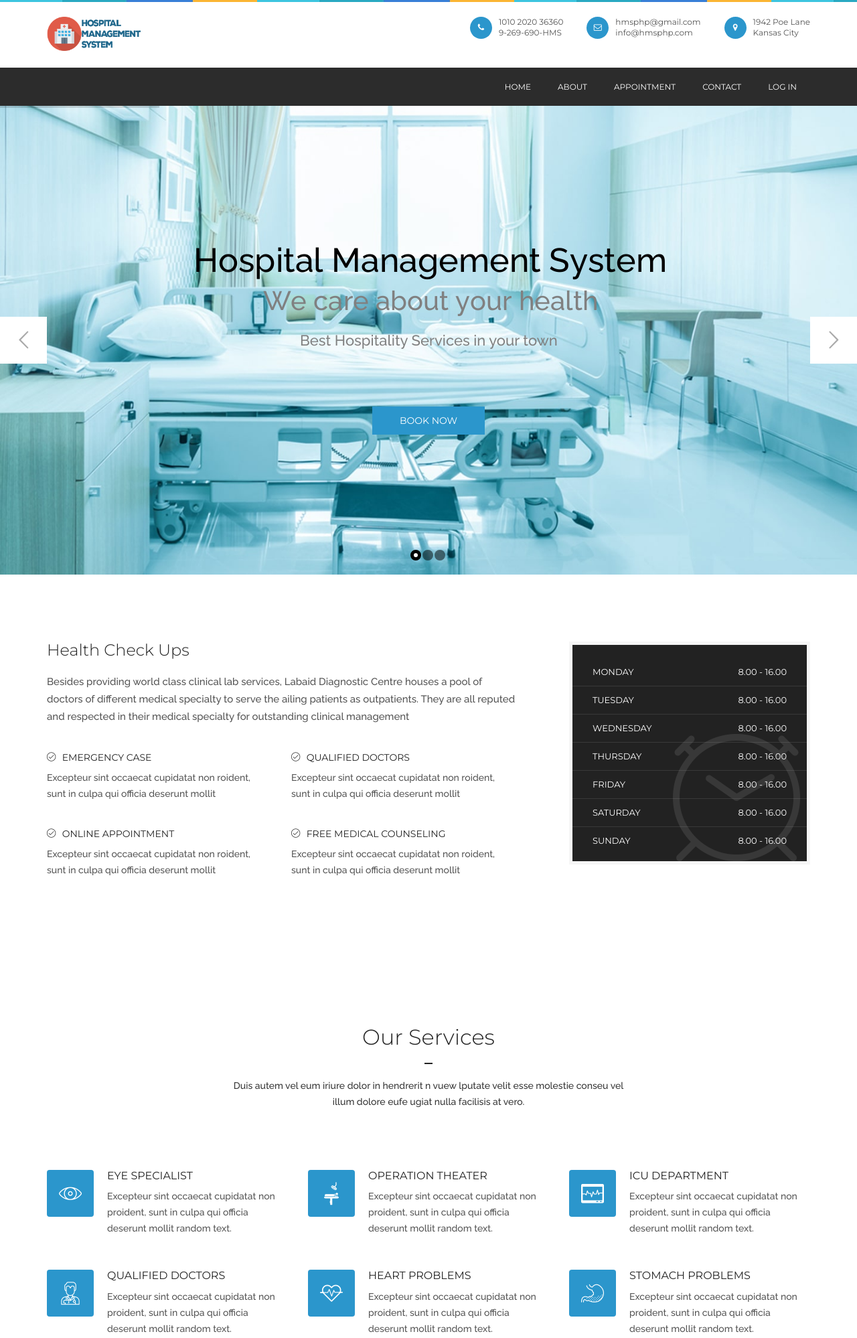
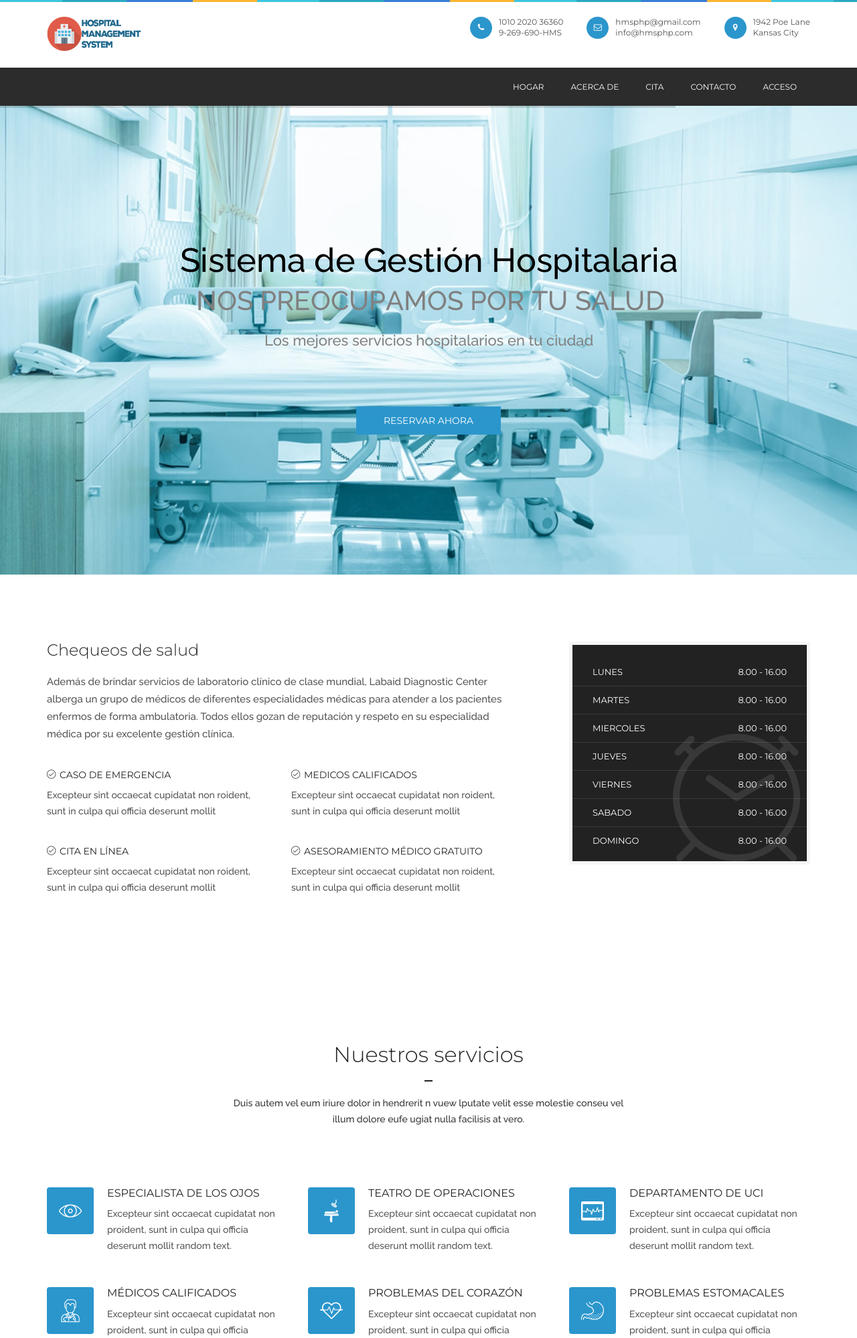
Before and after one commit to EdwinEc09/proyecto-final-php, a PHP site: page / in a window 1280 px wide. Shown: the top 1998 px of the page at 67% size. Run offline with PHP 8.4, Linux system fonts and the light colour scheme; some libraries are stand-ins or nearby versions.

Commit message:
Cambios pp

```diff
--- a/hospital-management/admin.php
+++ b/hospital-management/admin.php
@@ -43,7 +43,7 @@
 
 <div class="container-fluid">
 	<div class="block-header">
-		<h2 class="text-center"> Add New Admin </h2>
+		<h2 class="text-center"> Addsss New Admin </h2>
 	</div>
 	<div class="row clearfix">
 		<div class="col-lg-12 col-md-12 col-sm-12 col-xs-12">
--- a/hospital-management/footer.php
+++ b/hospital-management/footer.php
@@ -4,12 +4,9 @@
 
       <!-- Support -->
       <div class="col-sm-7">
-        <h6>About Us</h6>
+        <h6>SOBRE NOSOTROS</h6>
         <div class="about-foot">
-          <p>A concern of Care and Cure Group is the only multi-disciplinary super-specialty tertiary care hospital in
-            Bangladesh, confidently providing comprehensive health care with the latest medical, surgical and diagnostic
-            facilities. These services are provided by expert medical professionals, skilled nurses and technologists
-            using state-of-the-art technology. </p>
+          <p>Una preocupación de Care and Cure Group es el único hospital multidisciplinario de atención terciaria de superespecialidad en Bangladesh, que brinda con confianza atención médica integral con las últimas instalaciones médicas, quirúrgicas y de diagnóstico. Estos servicios son brindados por profesionales médicos expertos, enfermeras calificadas y tecnólogos que utilizan tecnología de punta.</p>
         </div>
       </div>
 
@@ -18,7 +15,7 @@
       <!-- Conatct -->
       <div class="col-sm-5">
         <div class="con-info">
-          <h6>Contact Us</h6>
+          <h6>CONTÁCTENOS</h6>
           <p>1942 Poe Lane, Kansas City</p>
           <ul>
             <li class="mobile">
--- a/hospital-management/header.php
+++ b/hospital-management/header.php
@@ -90,16 +90,15 @@
         <!-- NAV -->
         <div class="collapse navbar-collapse navbar-right" id="nav-open-btn">
           <ul class="nav">
-            <li> <a href="index.php">Home </a></li>
-            <li><a href="about.php">About</a></li>
-            <li><a href="patientappointment.php">Appointment </a></li>
-            <li><a href="contact.php">Contact </a></li>
-            <li class="dropdown"> <a href="#" class="dropdown-toggle" data-toggle="dropdown">Log In </a>
+            <li> <a href="index.php">HOGAR </a></li>
+            <li><a href="about.php">ACERCA DE</a></li>
+            <li><a href="patientappointment.php">CITA </a></li>
+            <li><a href="contact.php">CONTACTO</a></li>
+            <li class="dropdown"> <a href="#" class="dropdown-toggle" data-toggle="dropdown">ACCESO</a>
               <ul class="dropdown-menu multi-level" style="display: none;">
-                <li><a href="adminlogin.php">Admin</a></li>
+                <li><a href="adminlogin.php">Administracion</a></li>
                 <li><a href="doctorlogin.php">Doctor</a></li>
-                <li><a href="patientlogin.php">Patient </a></li>
-
+                <li><a href="patientlogin.php">Paciente</a></li>
               </ul>
             </li>
           </ul>
--- a/hospital-management/index.php
+++ b/hospital-management/index.php
@@ -23,7 +23,7 @@
                 data-elementdelay="0.03"
                 data-endelementdelay="0.4"
                 data-endspeed="300"
-                style="z-index: 5; font-size:50px; font-weight:500; color:black;  max-width: auto; max-height: auto; white-space: nowrap;">Hospital Management System</div>
+                style="z-index: 5; font-size:50px; font-weight:500; color:black;  max-width: auto; max-height: auto; white-space: nowrap;">Sistema de Gestión Hospitalaria</div>
 
             <!-- LAYER NR. 2 -->
             <div class="tp-caption sfr tp-resizeme"
@@ -37,7 +37,7 @@
                 data-elementdelay="0.03"
                 data-endelementdelay="0.1"
                 data-endspeed="300"
-                style="z-index: 6; font-size:40px; color:gray; font-weight:500; white-space: nowrap;">We care about your health </div>
+                style="z-index: 6; font-size:40px; color:gray; font-weight:500; white-space: nowrap;">NOS PREOCUPAMOS POR TU SALUD</div>
 
             <!-- LAYER NR. 3 -->
             <div class="tp-caption sfb tp-resizeme"
@@ -51,7 +51,7 @@
                 data-elementdelay="0.1"
                 data-endelementdelay="0.1"
                 data-endspeed="300"
-                style="z-index: 7;  font-size:22px; color:gray; font-weight:500; max-width: auto; max-height: auto; white-space: nowrap;">Best Hospitality Services in your town</div>
+                style="z-index: 7;  font-size:22px; color:gray; font-weight:500; max-width: auto; max-height: auto; white-space: nowrap;">Los mejores servicios hospitalarios en tu ciudad</div>
 
             <!-- LAYER NR. 4 -->
             <div class="tp-caption lfb tp-resizeme scroll"
@@ -64,7 +64,7 @@
                 data-endelementdelay="0.1"
                 data-endspeed="300"
                 data-scrolloffset="0"
-                style="z-index: 8;"><a href="#." class="btn">Book Now</a> </div>
+                style="z-index: 8;"><a href="#." class="btn">Reservar ahora</a> </div>
           </li>
 
           <!-- SLIDE  -->
@@ -84,7 +84,7 @@
                 data-elementdelay="0.03"
                 data-endelementdelay="0.4"
                 data-endspeed="300"
-                style="z-index: 5; font-size:40px; font-weight:500; color:#000;  max-width: auto; max-height: auto; white-space: nowrap;">Best Diagnostic Centre </div>
+                style="z-index: 5; font-size:40px; font-weight:500; color:#000;  max-width: auto; max-height: auto; white-space: nowrap;">Mejor centro de diagnóstico</div>
 
             <!-- LAYER NR. 2 -->
             <div class="tp-caption sfr tp-resizeme"
@@ -98,7 +98,7 @@
                 data-elementdelay="0.03"
                 data-endelementdelay="0.4"
                 data-endspeed="300"
-                style="z-index: 5; font-size:55px; font-weight:500; color:#000;  max-width: auto; max-height: auto; white-space: nowrap;">Care And Cure</div>
+                style="z-index: 5; font-size:55px; font-weight:500; color:#000;  max-width: auto; max-height: auto; white-space: nowrap;">Cuidado y cura</div>
 
             <!-- LAYER NR. 3 -->
             <div class="tp-caption sfb tp-resizeme"
@@ -112,7 +112,7 @@
                 data-elementdelay="0.1"
                 data-endelementdelay="0.1"
                 data-endspeed="300"
-                style="z-index: 7; font-size:16px; color:#000; font-weight:500; line-height:26px; max-width: auto; max-height: auto; white-space: nowrap;">Improved diagnostic performance and heightened satisfaction of patients <br> and physicians delight.</div>
+                style="z-index: 7; font-size:16px; color:#000; font-weight:500; line-height:26px; max-width: auto; max-height: auto; white-space: nowrap;">Rendimiento diagnóstico mejorado y mayor satisfacción de los pacientes.<br>y los médicos se deleitan.</div>
 
             <!-- LAYER NR. 4 -->
             <div class="tp-caption lfb tp-resizeme scroll"
@@ -125,7 +125,7 @@
                 data-endelementdelay="0.1"
                 data-endspeed="300"
                 data-scrolloffset="0"
-                style="z-index: 8;"><a href="#." class="btn">CONTACT NOW</a> </div>
+                style="z-index: 8;"><a href="#." class="btn">CONTACTA AHORA</a> </div>
           </li>
 
           <!-- SLIDE  -->
@@ -144,7 +144,7 @@
                 data-endelementdelay="0.1"
                 data-endspeed="300"
                 data-scrolloffset="0"
-                style="z-index: 6; font-size:40px; color:#000; font-weight:500; white-space: nowrap;"> Welcome To Our Research Center </div>
+                style="z-index: 6; font-size:40px; color:#000; font-weight:500; white-space: nowrap;">Bienvenido a nuestro centro de investigación</div>
 
             <!-- LAYER NR. 3 -->
             <div class="tp-caption sfb tp-resizeme text-center"
@@ -157,8 +157,8 @@
                 data-endelementdelay="0.1"
                 data-endspeed="300"
                 data-scrolloffset="0"
-                style="z-index: 7; font-size:20px; font-weight:500; line-height:26px; color:#000; max-width: auto; max-height: auto; white-space: nowrap;">We work in a friendly and efficient using the latest <br>
-              technologies and sharing our expertise.</div>
+                style="z-index: 7; font-size:20px; font-weight:500; line-height:26px; color:#000; max-width: auto; max-height: auto; white-space: nowrap;">Trabajamos de manera amigable y eficiente utilizando las últimas <br>
+                tecnologías y compartiendo nuestra experiencia.</div>
           </li>
         </ul>
       </div>
@@ -177,26 +177,26 @@
             <!-- Intro Detail -->
             <div class="col-md-8">
               <div class="text-sec">
-                <h5>Health Check Ups</h5>
-                <p>Besides providing world class clinical lab services, Labaid Diagnostic Centre houses a pool of doctors of different medical specialty to serve the ailing patients as outpatients. They are all reputed and respected in their medical specialty for outstanding clinical management</p>
+                <h5>Chequeos de salud</h5>
+                <p>Además de brindar servicios de laboratorio clínico de clase mundial, Labaid Diagnostic Center alberga un grupo de médicos de diferentes especialidades médicas para atender a los pacientes enfermos de forma ambulatoria. Todos ellos gozan de reputación y respeto en su especialidad médica por su excelente gestión clínica.</p>
                 <ul class="row">
                   <li class="col-sm-6">
-                    <h6> <i class="lnr  lnr-checkmark-circle"></i> EMERGENCY CASE</h6>
+                    <h6> <i class="lnr  lnr-checkmark-circle"></i>CASO DE EMERGENCIA</h6>
                     <p>Excepteur sint occaecat cupidatat non roident,
                       sunt in culpa qui officia deserunt mollit </p>
                   </li>
                   <li class="col-sm-6">
-                    <h6> <i class="lnr  lnr-checkmark-circle"></i> QUALIFIED DOCTORS</h6>
+                    <h6> <i class="lnr  lnr-checkmark-circle"></i>MEDICOS CALIFICADOS</h6>
                     <p>Excepteur sint occaecat cupidatat non roident,
                       sunt in culpa qui officia deserunt mollit </p>
                   </li>
                   <li class="col-sm-6">
-                    <h6> <i class="lnr  lnr-checkmark-circle"></i> ONLINE APPOINTMENT</h6>
+                    <h6> <i class="lnr  lnr-checkmark-circle"></i>CITA EN LÍNEA</h6>
                     <p>Excepteur sint occaecat cupidatat non roident,
                       sunt in culpa qui officia deserunt mollit </p>
                   </li>
                   <li class="col-sm-6">
-                    <h6> <i class="lnr  lnr-checkmark-circle"></i> FREE MEDICAL COUNSELING</h6>
+                    <h6> <i class="lnr  lnr-checkmark-circle"></i>ASESORAMIENTO MÉDICO GRATUITO</h6>
                     <p>Excepteur sint occaecat cupidatat non roident,
                       sunt in culpa qui officia deserunt mollit </p>
                   </li>
@@ -208,13 +208,13 @@
             <div class="col-md-4">
               <div class="timing"> <i class="lnr lnr-clock"></i>
                 <ul>
-                  <li> Monday <span>8.00 - 16.00</span></li>
-                  <li> Tuesday <span>8.00 - 16.00</span></li>
-                  <li> Wednesday <span>8.00 - 16.00</span></li>
-                  <li> Thursday <span>8.00 - 16.00</span></li>
-                  <li> Friday <span>8.00 - 16.00</span></li>
-                  <li> Saturday <span>8.00 - 16.00</span></li>
-                  <li> Sunday <span>8.00 - 16.00</span></li>
+                  <li> Lunes <span>8.00 - 16.00</span></li>
+                  <li> Martes <span>8.00 - 16.00</span></li>
+                  <li> Miercoles <span>8.00 - 16.00</span></li>
+                  <li> Jueves <span>8.00 - 16.00</span></li>
+                  <li> Viernes <span>8.00 - 16.00</span></li>
+                  <li> Sabado <span>8.00 - 16.00</span></li>
+                  <li> Domingo <span>8.00 - 16.00</span></li>
                 </ul>
               </div>
             </div>
@@ -232,7 +232,7 @@
 
         <!-- Heading -->
         <div class="heading-block">
-          <h2>Our Services</h2>
+          <h2>Nuestros servicios</h2>
           <hr>
           <span>Duis autem vel eum iriure dolor in hendrerit n vuew lputate velit esse molestie conseu vel illum dolore eufe ugiat nulla facilisis at vero.</span> </div>
 
@@ -245,7 +245,7 @@
               <article>
                 <div class="media-left"> <i class="flaticon-eye-2 icon"></i> </div>
                 <div class="media-body">
-                  <h6>Eye Specialist</h6>
+                  <h6>ESPECIALISTA DE LOS OJOS</h6>
                   <p>Excepteur sint occaecat cupidatat non proident, sunt in culpa qui officia deserunt mollit random text.</p>
                 </div>
               </article>
@@ -256,7 +256,7 @@
               <article>
                 <div class="media-left"> <i class="flaticon-operating-room icon"></i> </div>
                 <div class="media-body">
-                  <h6>Operation Theater</h6>
+                  <h6>TEATRO DE OPERACIONES</h6>
                   <p>Excepteur sint occaecat cupidatat non proident, sunt in culpa qui officia deserunt mollit random text.</p>
                 </div>
               </article>
@@ -267,7 +267,7 @@
               <article>
                 <div class="media-left"> <i class="flaticon-icu-monitor icon"></i> </div>
                 <div class="media-body">
-                  <h6>ICU Department</h6>
+                  <h6>DEPARTAMENTO DE UCI</h6>
                   <p>Excepteur sint occaecat cupidatat non proident, sunt in culpa qui officia deserunt mollit random text.</p>
                 </div>
               </article>
@@ -278,7 +278,7 @@
               <article>
                 <div class="media-left"> <i class="flaticon-doctor icon"></i> </div>
                 <div class="media-body">
-                  <h6>Qualified Doctors</h6>
+                  <h6>MÉDICOS CALIFICADOS</h6>
                   <p>Excepteur sint occaecat cupidatat non proident, sunt in culpa qui officia deserunt mollit random text.</p>
                 </div>
               </article>
@@ -289,7 +289,7 @@
               <article>
                 <div class="media-left"> <i class="flaticon-heartbeat icon"></i> </div>
                 <div class="media-body">
-                  <h6>Heart Problems</h6>
+                  <h6>PROBLEMAS DEL CORAZÓN</h6>
                   <p>Excepteur sint occaecat cupidatat non proident, sunt in culpa qui officia deserunt mollit random text.</p>
                 </div>
               </article>
@@ -300,7 +300,7 @@
               <article>
                 <div class="media-left"> <i class="flaticon-stomach-2 icon"></i> </div>
                 <div class="media-body">
-                  <h6>Stomach Problems</h6>
+                  <h6>PROBLEMAS ESTOMACALES</h6>
                   <p>Excepteur sint occaecat cupidatat non proident, sunt in culpa qui officia deserunt mollit random text.</p>
                 </div>
               </article>
```
